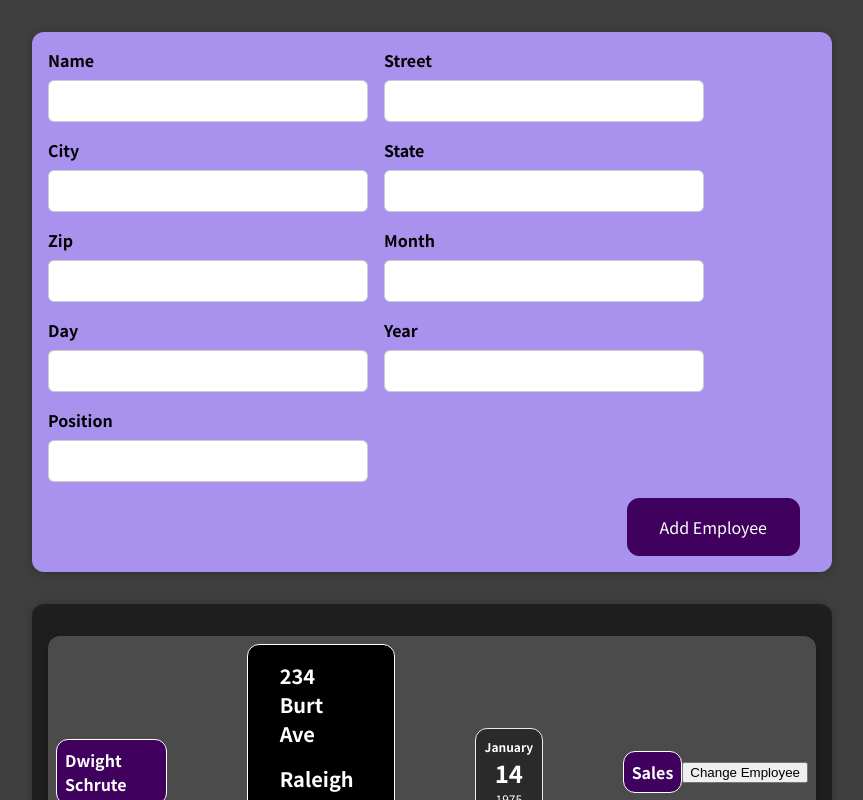
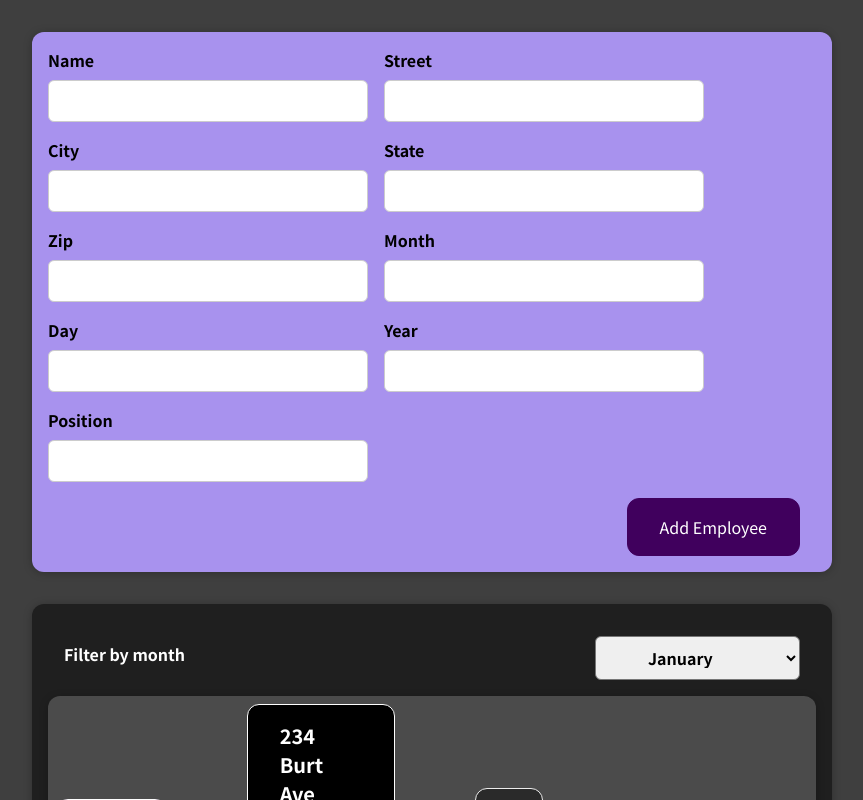
Before and after one commit to pharmon9847/SAS-birthday-app, a React (Create React App) app in the folder client/: page / in a window 1280 px wide. Shown: the top 800 px of the page, without its empty margins (208-1071 px from the left). Built offline with nearby package versions, Linux system fonts and the light colour scheme.

Commit message:
added EmployeeFilter.js to filter by month

```diff
--- a/client/src/components/DunderMifflinEmployees.js
+++ b/client/src/components/DunderMifflinEmployees.js
@@ -1,11 +1,24 @@
-import React from "react";
+import React, { useState } from "react";
 import EmployeeRecord from "./EmployeeRecord";
+import EmployeeFilter from "./EmployeeFilter";
 import "./DunderMifflinEmployees.css";
 
 const DunderMifflinEmployees = (props) => {
+  const [filteredMonth, setFilteredMonth] = useState("January");
+  const filterChangeHandler = (selectedMonth) => {
+    setFilteredMonth(selectedMonth);
+    console.log("DunderMifflinEmployees.js");
+    console.log(selectedMonth);
+  };
   return (
     <div>
       <div className="dunder-mifflin-employees">
+        <div>
+          <EmployeeFilter
+            selected={filteredMonth}
+            onChangeFilter={filterChangeHandler}
+          />
+        </div>
         <EmployeeRecord
           name={props.employees[0].name}
           street={props.employees[0].street}
--- /dev/null
+++ b/client/src/components/EmployeeFilter.css
@@ -0,0 +1,24 @@
+.employee-filter {
+  color: white;
+  padding: 0 1rem;
+}
+
+.employee-filter__control {
+  display: flex;
+  width: 100%;
+  align-items: center;
+  justify-content: space-between;
+  margin: 1rem 0;
+}
+
+.employee-filter label {
+  font-weight: bold;
+  margin-bottom: 0.5rem;
+}
+
+.employee-filter select {
+  font: inherit;
+  padding: 0.5rem 3rem;
+  font-weight: bold;
+  border-radius: 6px;
+}
--- /dev/null
+++ b/client/src/components/EmployeeFilter.js
@@ -0,0 +1,33 @@
+import React from "react";
+
+import "./EmployeeFilter.css";
+
+const EmployeeFilter = (props) => {
+  const dropdownChangeHandler = (event) => {
+    props.onChangeFilter(event.target.value);
+    console.log(event.target.value);
+  };
+  return (
+    <div className="employee-filter">
+      <div className="employee-filter__control">
+        <label>Filter by month</label>
+        <select value={props.selected} onChange={dropdownChangeHandler}>
+          <option value="January">January</option>
+          <option value="February">February</option>
+          <option value="March">March</option>
+          <option value="April">April</option>
+          <option value="May">May</option>
+          <option value="June">June</option>
+          <option value="July">July</option>
+          <option value="August">August</option>
+          <option value="September">September</option>
+          <option value="October">October</option>
+          <option value="November">November</option>
+          <option value="December">December</option>
+        </select>
+      </div>
+    </div>
+  );
+};
+
+export default EmployeeFilter;
```
